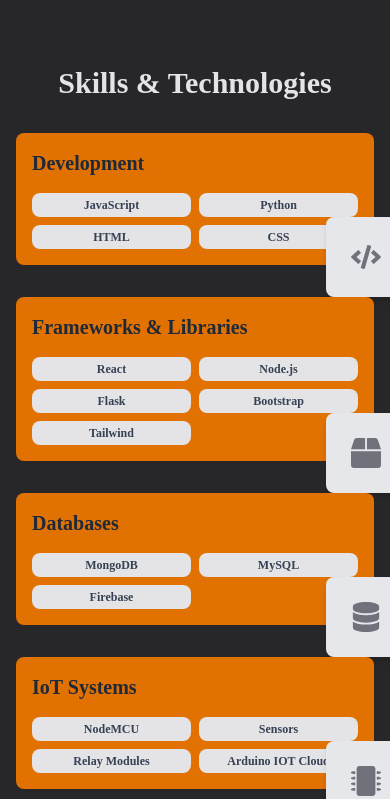
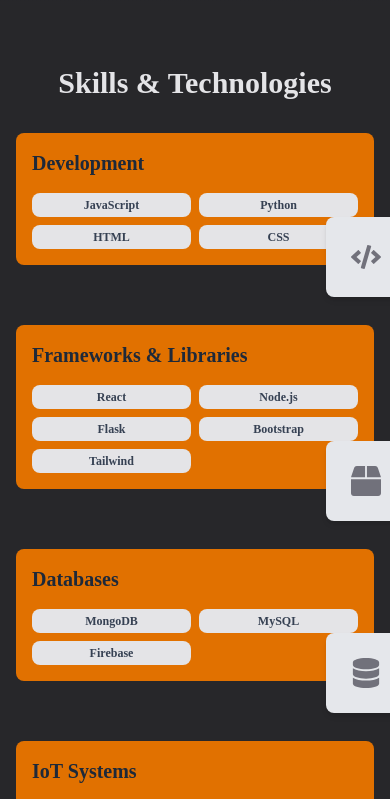
Before and after one commit to Dyllj/Wendyll_Jay, a React (Vite) app: page / in a window 390 px wide. Shown: the part 1660-2459 px from the top of the page. Built offline with nearby package versions, Linux system fonts and the light colour scheme; a web font is replaced by a local one.

Commit message:
gap updates

```diff
--- a/src/pages/About.jsx
+++ b/src/pages/About.jsx
@@ -103,7 +103,7 @@
                 <h1 className="text-3xl sm:text-4xl md:text-5xl font-Strait font-bold text-zinc-200">Skills & Technologies</h1>
               </div>
 
-              <div className="flex flex-wrap justify-center gap-8 sm:gap-12 lg:gap-24 pb-8 sm:pb-15 md:w-full sm:w-xl mx-auto">
+              <div className="flex flex-wrap justify-center gap-15 sm:gap-12 lg:gap-24 pb-8 sm:pb-15">
                 {skillsData.map((skillCard, index) => (
                   <SkillCard
                     key={index}
```
